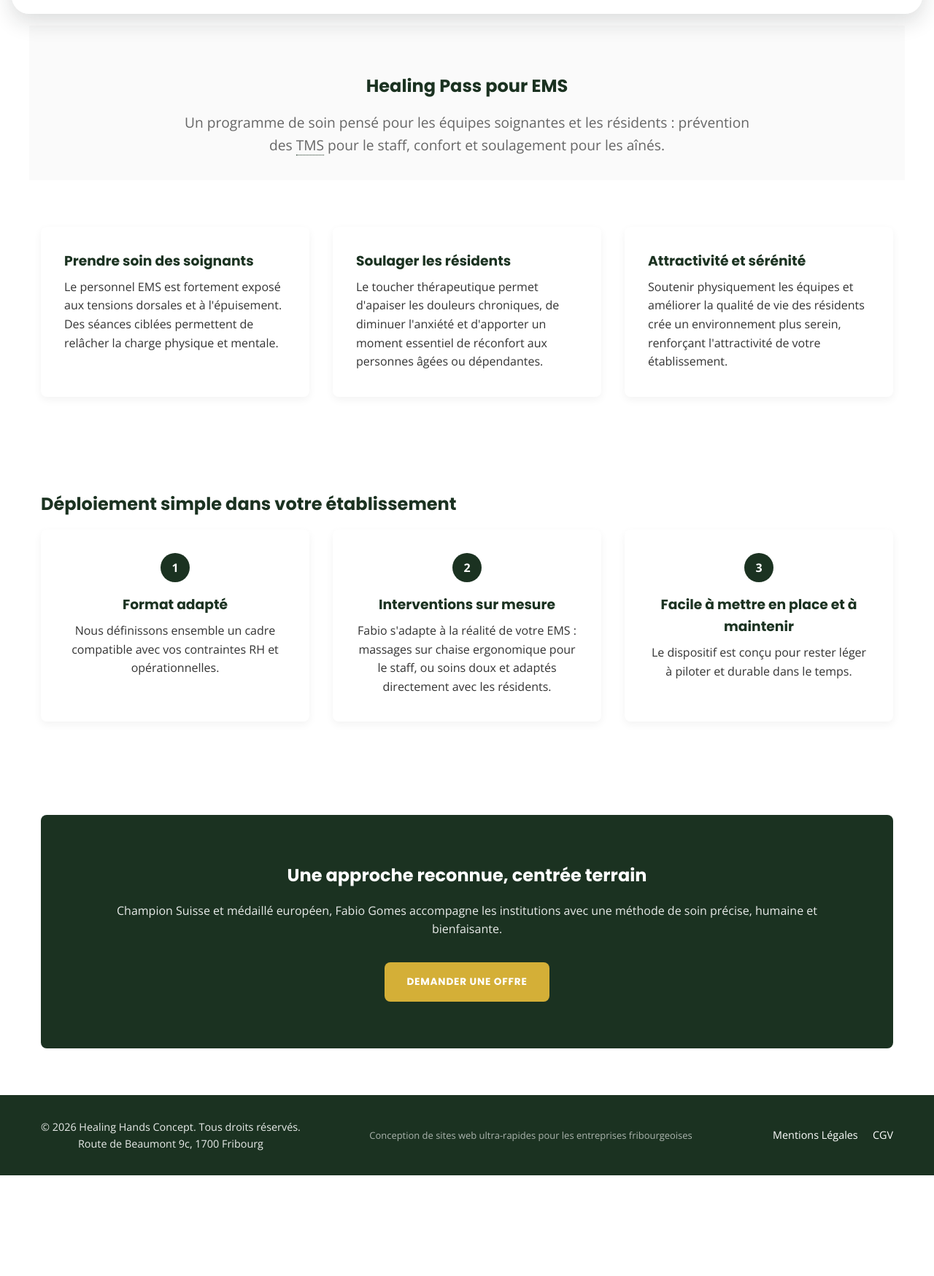
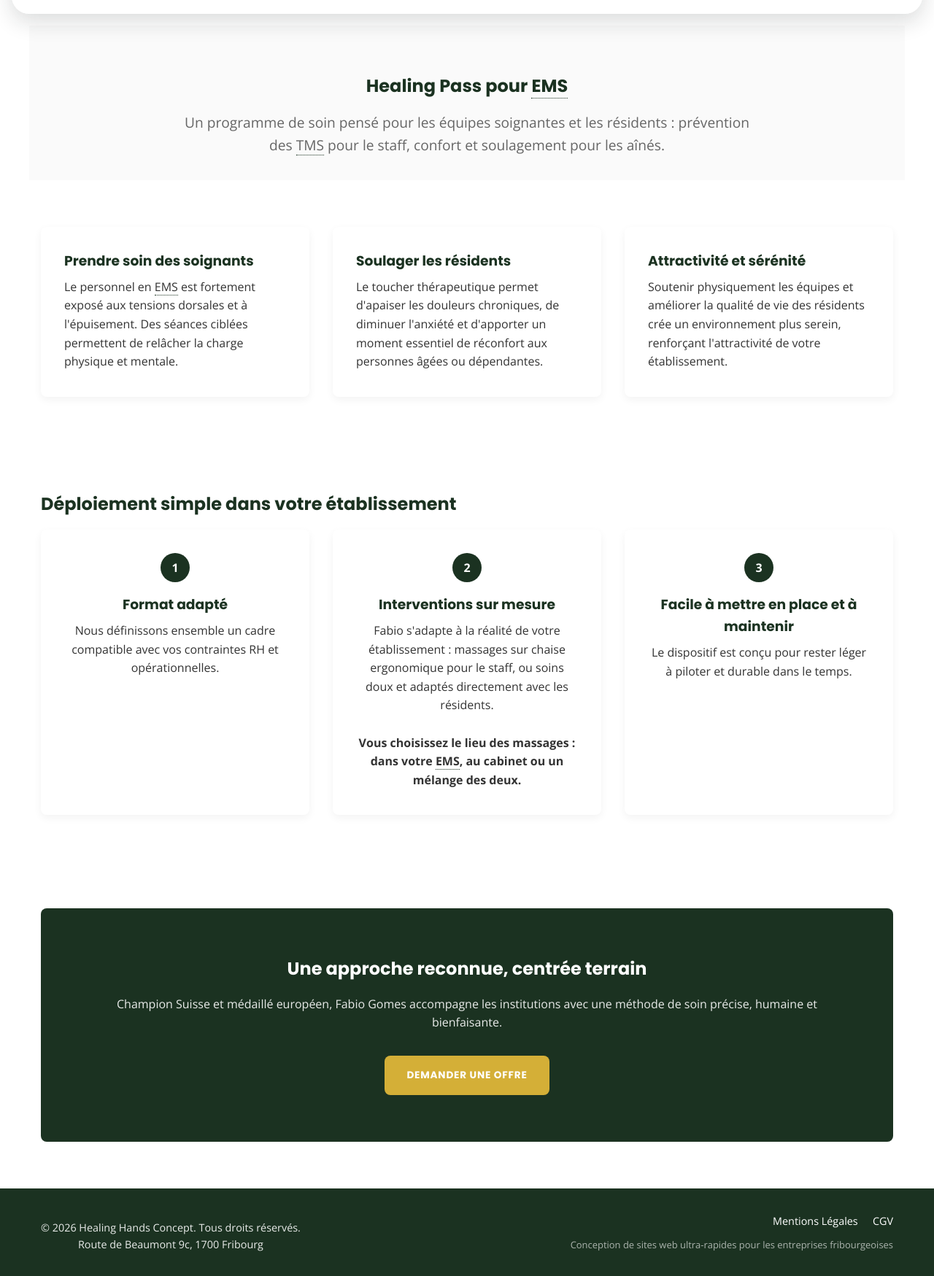
Before and after one commit to healinghandsconcept/healinghands-concept.ch, an Eleventy site: page src/fr/healing-pass-ems.njk in a window 1280 px wide. Shown: the part 87-1836 px from the top of the page at 73% size. Before the commit the page ends 1698 px from the top, so only its background shows below. Built offline with nearby package versions, Linux system fonts and the light colour scheme; Eleventy itself is replaced by a stand-in of ours; files that its build step writes are made by us from their sources; files whose address does not match are found by name.

Commit message:
feat/style: adjust footer layout and add EMS clarifications

```diff
--- a/src/_includes/base.njk
+++ b/src/_includes/base.njk
@@ -95,8 +95,13 @@
 
     <footer class="site-footer">
         <div class="container">
-            <div class="footer-content">
+            <div class="footer-content" style="align-items: flex-end;">
                 <p>&copy; 2026 Healing Hands Concept. Tous droits réservés. <br> Route de Beaumont 9c, 1700 Fribourg</p>
+                <div style="text-align: right; display: flex; flex-direction: column; gap: var(--spacing-sm);">
+                    <nav class="footer-nav">
+                        <a href="{{ '/fr/mentions-legales/' | url }}">Mentions Légales</a>
+                        <a href="{{ '/fr/cgv/' | url }}">CGV</a>
+                    </nav>
                     <p class="footer-credit">
                         <a href="https://cedricv.com/fr/site-web-rapide/"
                            title="Expert en sites web statiques et rapides à Fribourg"
@@ -105,10 +110,7 @@
                            Conception de sites web ultra-rapides pour les entreprises fribourgeoises
                         </a>
                     </p>
-                <nav class="footer-nav">
-                    <a href="{{ '/fr/mentions-legales/' | url }}">Mentions Légales</a>
-                    <a href="{{ '/fr/cgv/' | url }}">CGV</a>
-                </nav>
+                </div>
             </div>
         </div>
     </footer>
--- a/src/fr/healing-pass-ems.njk
+++ b/src/fr/healing-pass-ems.njk
@@ -5,14 +5,14 @@ description: Soutenez le personnel soignant et les résidents des EMS avec des s
 ---
 
 <section class="page-header container">
-  <h1>Healing Pass pour EMS</h1>
+  <h1>Healing Pass pour <span class="tooltip" data-tooltip="Établissement Médico-Social">EMS</span></h1>
   <p class="subtitle">Un programme de soin pensé pour les équipes soignantes et les résidents : prévention des <span class="tooltip" data-tooltip="troubles musculosquelettiques (atteintes des muscles, tendons, nerfs)">TMS</span> pour le staff, confort et soulagement pour les aînés.</p>
 </section>
 
 <section class="benefits container section-padding">
   <div class="benefit-item">
     <h3>Prendre soin des soignants</h3>
-    <p>Le personnel EMS est fortement exposé aux tensions dorsales et à l'épuisement. Des séances ciblées permettent de relâcher la charge physique et mentale.</p>
+    <p>Le personnel en <span class="tooltip" data-tooltip="Établissement Médico-Social">EMS</span> est fortement exposé aux tensions dorsales et à l'épuisement. Des séances ciblées permettent de relâcher la charge physique et mentale.</p>
   </div>
   <div class="benefit-item">
     <h3>Soulager les résidents</h3>
@@ -35,7 +35,7 @@ description: Soutenez le personnel soignant et les résidents des EMS avec des s
     <div class="step-item">
       <span class="step-number">2</span>
       <h3>Interventions sur mesure</h3>
-      <p>Fabio s'adapte à la réalité de votre EMS : massages sur chaise ergonomique pour le staff, ou soins doux et adaptés directement avec les résidents.</p>
+      <p>Fabio s'adapte à la réalité de votre établissement : massages sur chaise ergonomique pour le staff, ou soins doux et adaptés directement avec les résidents.<br><br><strong>Vous choisissez le lieu des massages : dans votre <span class="tooltip" data-tooltip="Établissement Médico-Social">EMS</span>, au cabinet ou un mélange des deux.</strong></p>
     </div>
     <div class="step-item">
       <span class="step-number">3</span>
--- a/src/fr/index.njk
+++ b/src/fr/index.njk
@@ -12,7 +12,7 @@ bodyClass: home-page
     <p>Fabio Gomes, Champion Suisse de massage et médaillé européen, accompagne entreprises, EMS et particuliers avec un Healing Pass flexible et adapté à votre budget.</p>
     <div class="hero-actions">
       <a href="{{ '/fr/healing-pass-entreprises/' | url }}" class="btn btn-gold">Pour Entreprises</a>
-      <a href="{{ '/fr/healing-pass-ems/' | url }}" class="btn btn-green">Pour les EMS</a>
+      <a href="{{ '/fr/healing-pass-ems/' | url }}" class="btn btn-green">Pour les <span class="tooltip" data-tooltip="Établissements Médico-Sociaux">EMS</span></a>
       <a href="{{ '/fr/healing-pass-particuliers/' | url }}" class="btn btn-white">Pour Particuliers</a>
     </div>
   </div>
@@ -31,7 +31,7 @@ bodyClass: home-page
     <p>Réduire les tensions liées à la sédentarité, soutenir la rétention des talents et renforcer la performance durable des équipes.</p>
   </a>
   <a href="{{ '/fr/healing-pass-ems/' | url }}" class="feature-card">
-    <h3>Pour EMS</h3>
+    <h3>Pour <span class="tooltip" data-tooltip="Établissement Médico-Social">EMS</span></h3>
     <p>Prendre soin de ceux qui soignent et apaiser les résidents : prévention des <span class="tooltip" data-tooltip="troubles musculosquelettiques (atteintes des muscles, tendons, nerfs)">TMS</span> pour les équipes et touchers thérapeutiques pour les aînés.</p>
   </a>
   <a href="{{ '/fr/healing-pass-particuliers/' | url }}" class="feature-card">
@@ -51,7 +51,7 @@ bodyClass: home-page
 
   <div class="hero-actions" style="margin-top: var(--spacing-xl); justify-content: center;">
     <a href="{{ '/fr/healing-pass-entreprises/' | url }}" class="btn btn-gold">Pour Entreprises</a>
-    <a href="{{ '/fr/healing-pass-ems/' | url }}" class="btn btn-green">Pour les EMS</a>
+    <a href="{{ '/fr/healing-pass-ems/' | url }}" class="btn btn-green">Pour les <span class="tooltip" data-tooltip="Établissements Médico-Sociaux">EMS</span></a>
     <a href="{{ '/fr/healing-pass-particuliers/' | url }}" class="btn btn-outline">Pour Particuliers</a>
   </div>
 </section>
```
Lines whose indentation alone changed are shown as unchanged.
